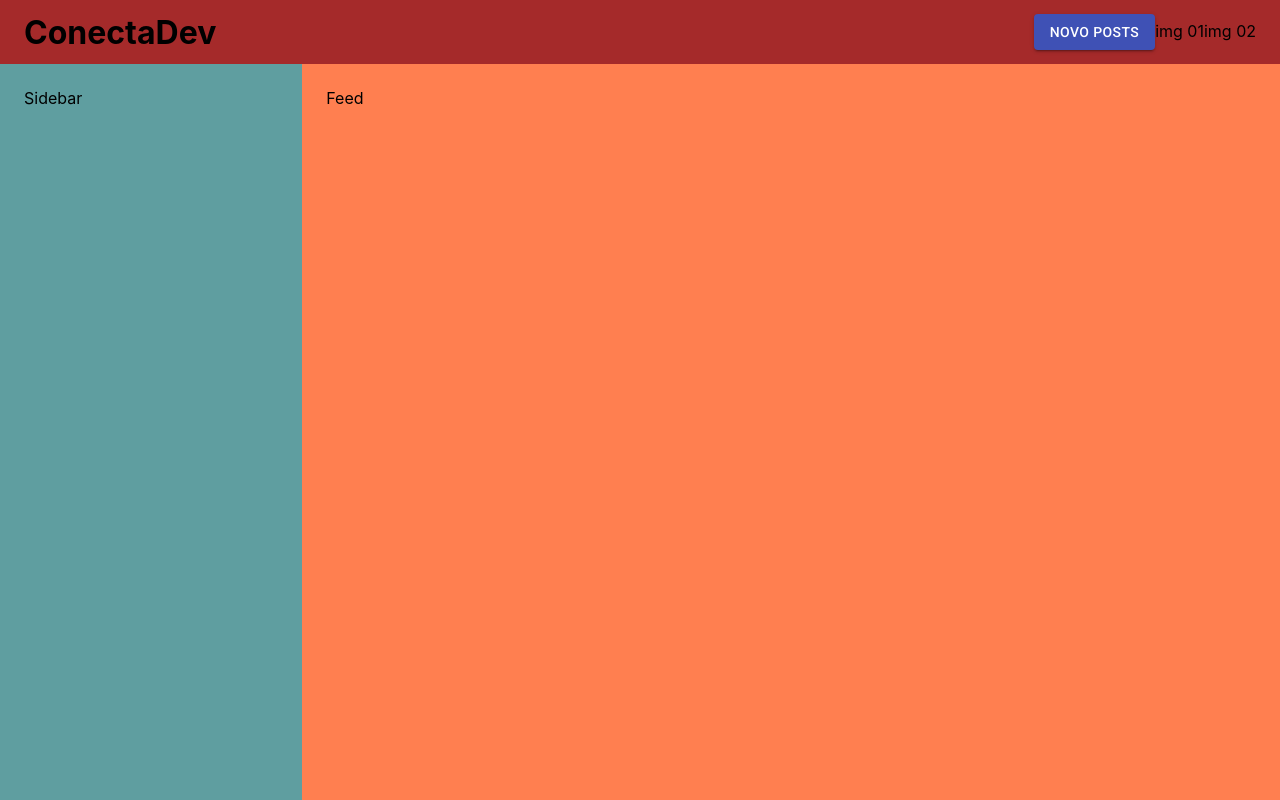
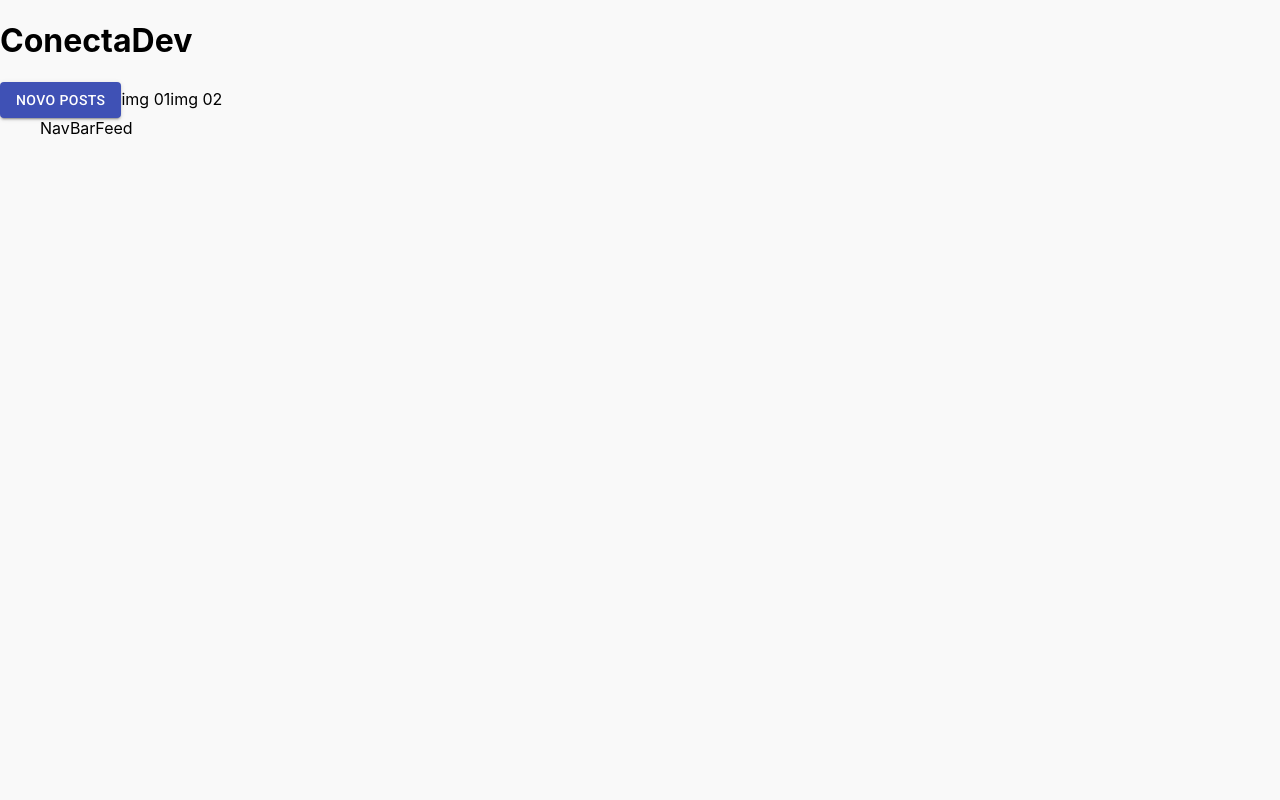
Before and after one commit to smarcelloc/conectadev-com-react, a React (Create React App) app: page / in a window 1280 px wide. Shown: the top 800 px of the page. Built offline with nearby package versions, Linux system fonts and the light colour scheme.

Commit message:
Modularizar a página Home

```diff
--- a/package.json
+++ b/package.json
@@ -6,6 +6,7 @@
   "dependencies": {
     "@material-ui/core": "^4.11.2",
     "@material-ui/icons": "^4.11.2",
+    "@material-ui/styles": "^4.11.2",
     "@testing-library/jest-dom": "^5.11.4",
     "@testing-library/react": "^11.1.0",
     "@testing-library/user-event": "^12.1.10",
--- /dev/null
+++ b/src/components/Feed.js
@@ -0,0 +1,17 @@
+import { makeStyles } from "@material-ui/styles";
+
+const useStyle = makeStyles((theme) => ({
+
+
+}));
+
+
+function Feed() {
+  const classes = useStyle();
+
+  return (
+    <div>Feed</div>
+  );
+}
+
+export default Feed;
--- /dev/null
+++ b/src/components/Navbar.js
@@ -0,0 +1,16 @@
+import { makeStyles } from "@material-ui/styles";
+
+const useStyle = makeStyles((theme) => ({
+
+
+}));
+
+function Navbar() {
+  const classes = useStyle();
+
+  return (
+    <nav>NavBar</nav>
+  );
+}
+
+export default Navbar;
--- a/src/index.css
+++ b/src/index.css
@@ -5,4 +5,5 @@ body {
   padding: 0;
   margin: 0;
   box-sizing: border-box;
+  background-color: #F9F9F9;
 }
--- a/src/pages/Home/index.js
+++ b/src/pages/Home/index.js
@@ -1,13 +1,37 @@
 import Header from '../../components/Header';
-import './style.css';
+import { makeStyles } from "@material-ui/styles";
+import Navbar from '../../components/Navbar';
+import Feed from '../../components/Feed';
+
+
+const useStyle = makeStyles((theme) => ({
+
+  root: {
+    display: 'flex',
+    flexDirection: 'column'
+  },
+
+  main: {
+    height: '100vh',
+    display: 'flex',
+    width: '1200px',
+    margin: '0 auto'
+  }
+
+}));
+
 
 function Home() {
+
+  const classes = useStyle();
+
+
   return (
-    <div>
+    <div className={classes.root}>
       <Header />
-      <main className="main">
-        <nav className="navbar">Sidebar</nav>
-        <div className="feed">Feed</div>
+      <main className={classes.main}>
+        <Navbar />
+        <Feed />
       </main>
     </div>
   );
```
